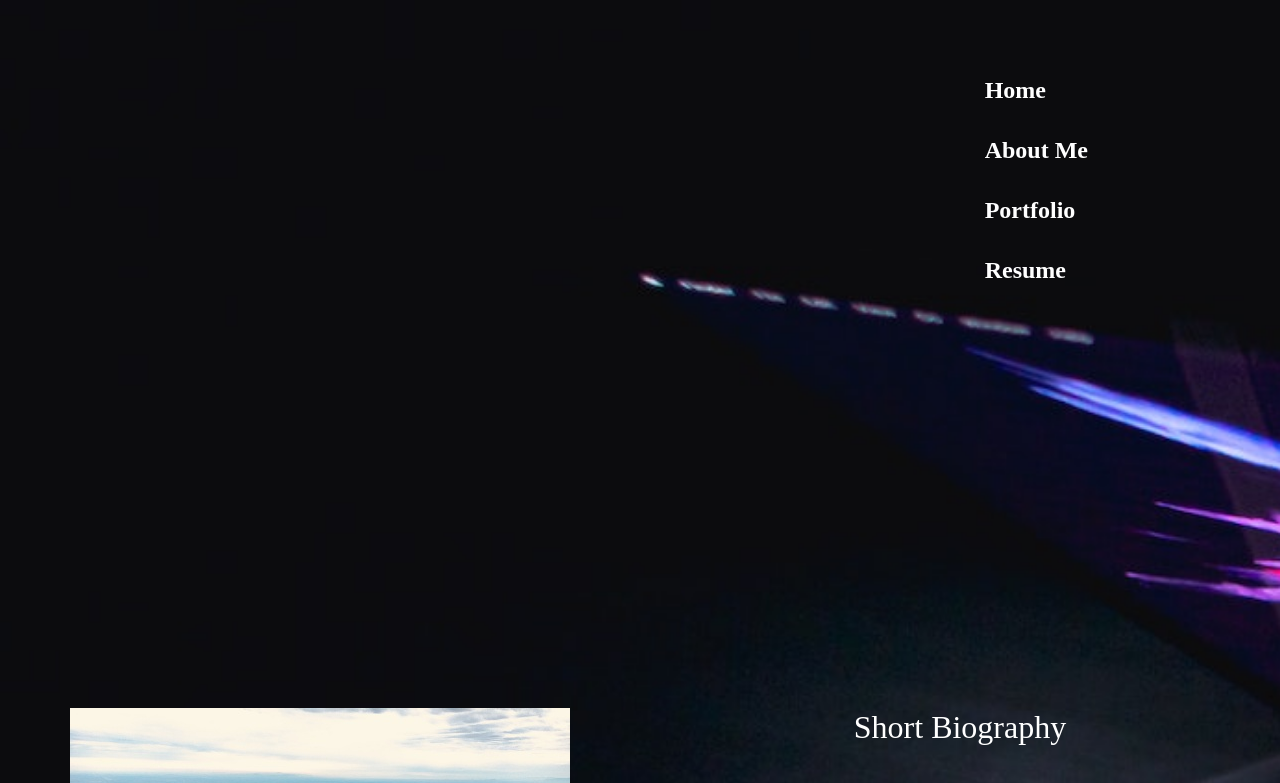
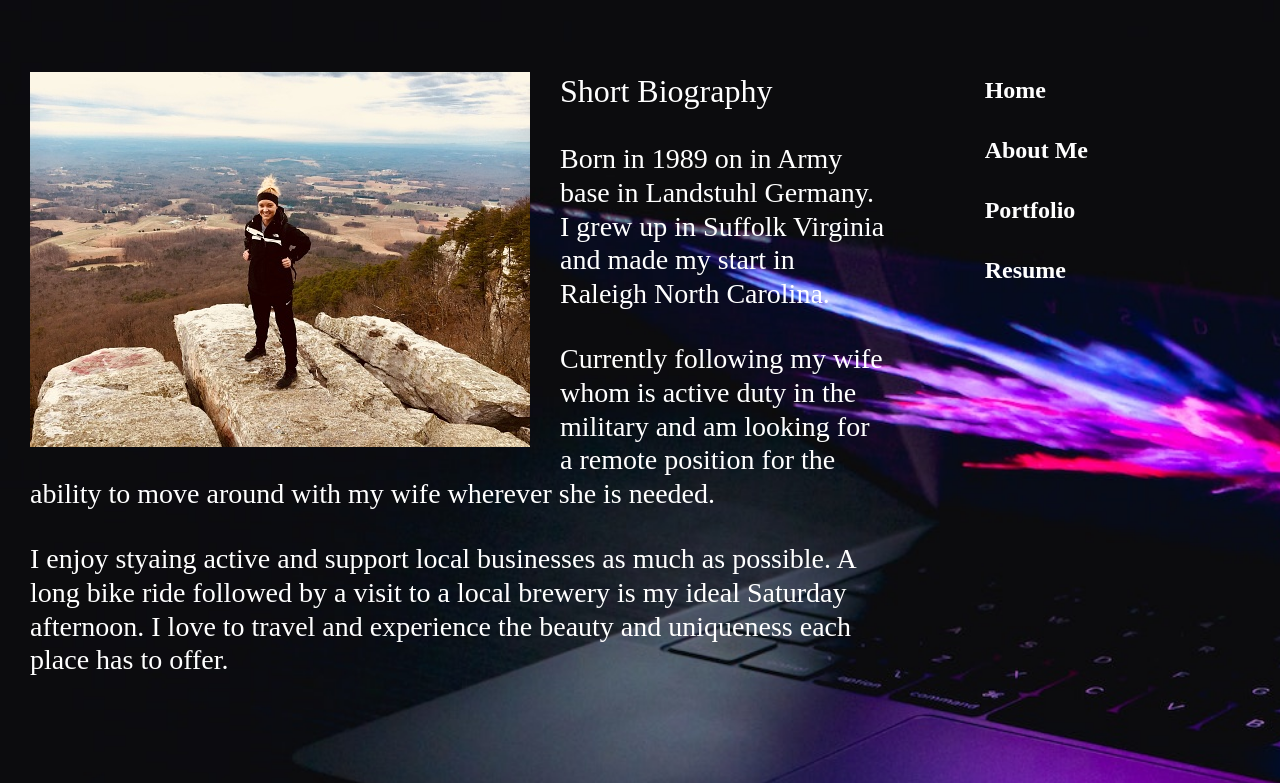
Before and after one commit to BDedafoe/my_profile, a React (Create React App) app: page /about in a window 1280 px wide. Shown: the top 783 px of the page. Built offline with nearby package versions, Linux system fonts and the light colour scheme.

Commit message:
CSS Resume

```diff
--- a/src/public/my.css
+++ b/src/public/my.css
@@ -34,11 +34,8 @@ body {
 .mainNavbar li a {
   color: white;
   text-decoration: none;
-
   font-size: 24px;
   font-weight: bold;
-
-
 
 
 }
@@ -67,24 +64,26 @@ body {
 
 }
 
+/* About Me */
 .flex-container {
-  display: inline-flex;
+  display: lex;
 }
 
 .aboutContainer {
-  width: 50%;
-  float: left;
-  padding: 20px;
+  text-align: left;
+  flex: 50%;
+  padding: 0 30px;
 
 }
 
 .imageContainer {
-  width: 50%;
   float: left;
-  padding: 20px;
+  flex: 50%;
+  padding: 0 30px;
 
 }
 
+/* Resume */
 .resumeContainer {
   display: flex;
 }
@@ -105,4 +104,5 @@ body {
 
 li {
   text-align: left;
+  font-size: 1.22em;
 }
--- a/src/views/resume.js
+++ b/src/views/resume.js
@@ -12,13 +12,15 @@ const Resume = () => {
           <li>JavaScript | React | Redux | Express</li>
           <li>Node.js</li>
           <li>CSS and CSS Frameworks</li>
-          <li>SQL | Sequelize | PGAdmin | Postgres | MongoDB</li>
+          <li>SQL | Sequelize | PGAdmin | Postgres</li>
+          <li>MongoDB</li>
           <li>Database Development</li>
           <li>Github</li>
         <br></br>
           <h2>Certification</h2>
             <h3>Google Data Analytics Specialization</h3>
             <h3>Coursera | Google - September 2022</h3>
+        <br></br>
           <h2>Education</h2>
             <h3>NC State Coding Bootcamp</h3>
             <h3>North Carolina State University - Raleigh, NC</h3>
```
